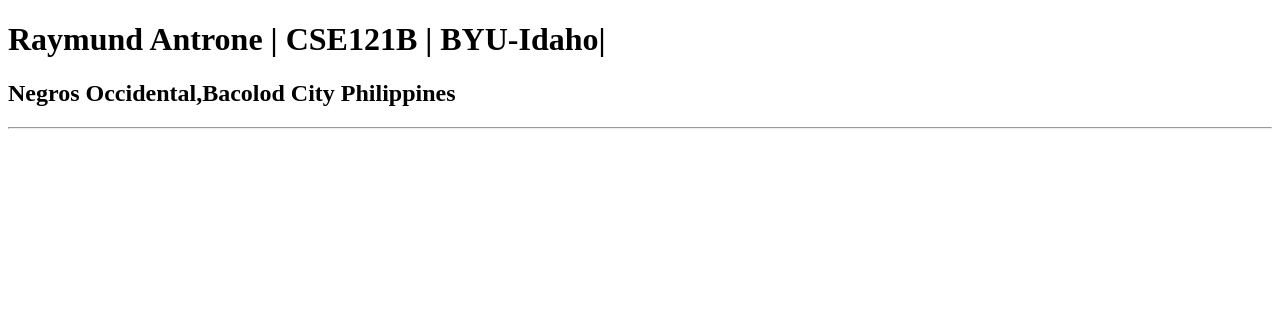
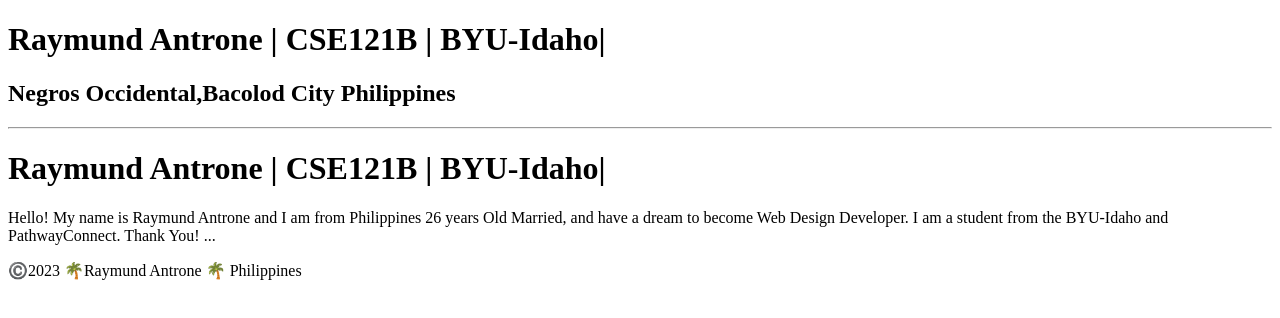
Before and after one commit to Rajacks/cse121b, a plain HTML site: page test.html in a window 1280 px wide. Drawn offline with Linux system fonts and the light colour scheme.

Commit message:
test1addedhome

```diff
--- a/test.html
+++ b/test.html
@@ -9,6 +9,11 @@
     <h1>Raymund Antrone | CSE121B | BYU-Idaho|</h1>
     <h2>Negros Occidental,Bacolod City Philippines</h2>
     <hr>
-
+  <h1>Raymund Antrone | CSE121B | BYU-Idaho|</h1>
+  <p>Hello! My name is Raymund Antrone and I am from Philippines 26 years Old
+    Married, and have a dream to become Web Design Developer. I am a student from the
+    BYU-Idaho and PathwayConnect. Thank You! ... </p>
+<footer>
+  <p>©️2023 🌴Raymund Antrone 🌴 Philippines</p>
 </body>
 </html>
```
